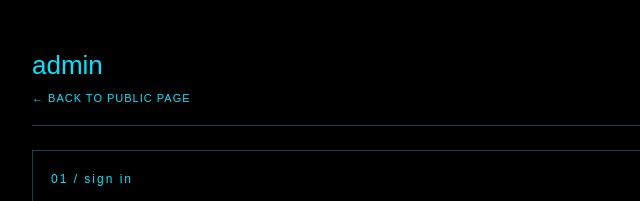
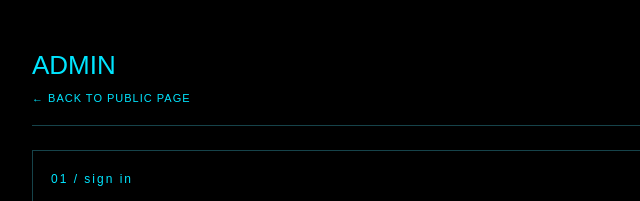
Before and after one commit to mikupea/rapemiku, a plain HTML site: page admin.html in a window 1280 px wide. Shown: the top 201 px of the page, 268-908 px from the left. Drawn offline with nearby package versions, Linux system fonts and the light colour scheme.

Commit message:
Change title and header text from 'admin' to 'ADMIN'

```diff
--- a/admin.html
+++ b/admin.html
@@ -4,7 +4,7 @@
   <meta charset="utf-8">
   <meta name="viewport" content="width=device-width, initial-scale=1">
   <meta name="theme-color" content="#000000">
-  <title>admin</title>
+  <title>RAPEMIKU</title>
   <style>
     :root { --bg:#000; --fg:#d8faff; --cyan:#00e5ff; --dim:#6b9ba2; --line:#16434a; }
     * { box-sizing:border-box; }
@@ -42,7 +42,7 @@
   <main class="wrap">
     <header>
       <div class="tag"> </div>
-      <h1>admin</h1>
+      <h1>ADMIN</h1>
       <div class="tag"><a href="./">← back to public page</a></div>
     </header>
 
```
